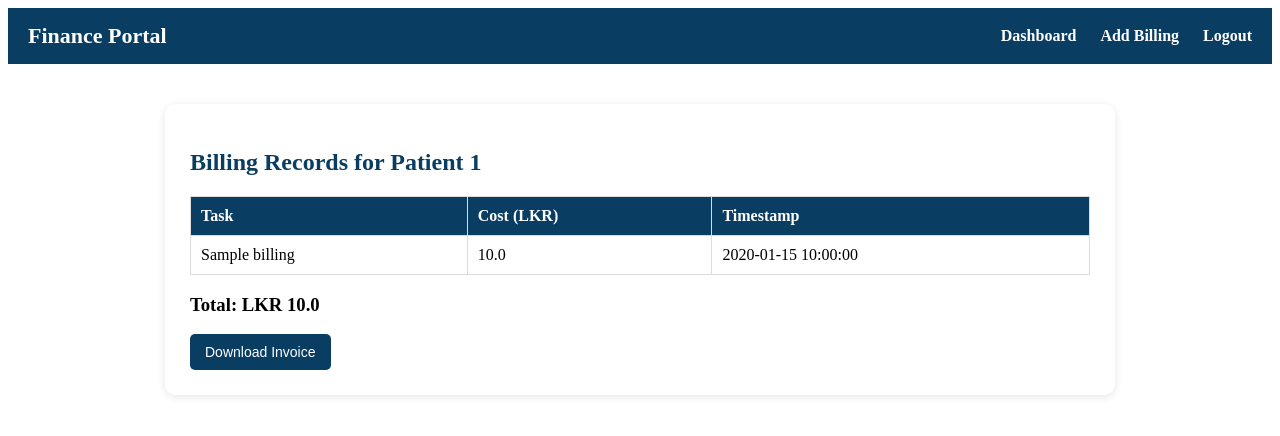
After one commit to sakna1/aims_ims, a Flask app: page /billing/patient/1 in a window 1280 px wide. The commit adds this page. Shown: the top 436 px of the page. Run offline with Flask 3, Linux system fonts and the light colour scheme; tables that the repository leaves empty hold one stand-in row (values such as "Sample post").

Commit message:
feat: update auth, billing, staff modules and add finance templates
- Updated auth, billing, and staff routes and services
- Added new finance pages (billing, patient list, dashboard, invoice, search)
- Added admin staff form
- Added/updated layout templates for finance section
- Included new finance CSS styles

```diff
--- a/ims/auth/routes.py
+++ b/ims/auth/routes.py
@@ -34,6 +34,9 @@ def login():
             elif role == "radiologist":
                 return redirect(url_for("staff_bp.radiologist_dashboard"))
 
+            elif role == "finance":
+                return redirect(url_for("staff_bp.finance_dashboard"))
+
             elif role == "patient":
                 patient = Patient.query.filter_by(username=username).first()
 
--- a/ims/billing/routes.py
+++ b/ims/billing/routes.py
@@ -1,4 +1,4 @@
-from flask import Blueprint, render_template, session, flash, redirect, url_for
+from flask import Blueprint, render_template, request, redirect, url_for, flash,session
 from ims.billing.service import BillingService
 from ims.patients.routes import patient_required  # reuse decorator
 
@@ -25,3 +25,68 @@ def billing_patient():
         total_cost=total_cost,
         payment_status=payment_status
     )
+
+@billing_bp.route("/add-billing", methods=["GET", "POST"])
+def add_billing():
+    if request.method == "POST":
+        patient_id = request.form["patient_id"]
+        task_name = request.form["task_name"]
+        cost_amount = request.form["cost_amount"]
+
+        BillingService.add_billing(patient_id, task_name, cost_amount)
+
+        flash("Billing record added!", "success")
+        return redirect(url_for("staff_bp.finance_dashboard"))
+
+    return render_template("finance/add_billing.html")
+
+
+@billing_bp.route("/search", methods=["GET", "POST"])
+def search_patient():
+    records = None
+    total = 0
+    patient_id = None
+
+    if request.method == "POST":
+        patient_id = request.form["patient_id"]
+        records = BillingService.get_billing_by_patient(patient_id)
+        total = BillingService.get_total_for_patient(patient_id)
+
+        return render_template(
+            "finance/patient_billing.html",
+            patient_id=patient_id,
+            records=records,
+            total=total
+        )
+
+    return render_template("finance/search_patient.html")
+
+@billing_bp.route("/patients")
+def view_patients():
+    patients = BillingService.get_all_patients_summary()
+    return render_template("finance/all_patients.html", patients=patients)
+
+
+@billing_bp.route("/patient/<int:patient_id>")
+def view_patient_billing(patient_id):
+    records = BillingService.get_billing_by_patient(patient_id)
+    total = BillingService.get_total_for_patient(patient_id)
+
+    return render_template(
+        "finance/patient_billing.html",
+        patient_id=patient_id,
+        records=records,
+        total=total
+    )
+
+@billing_bp.route("/invoice/<int:patient_id>")
+def generate_invoice(patient_id):
+    records = BillingService.get_billing_by_patient(patient_id)
+    total = BillingService.get_total_for_patient(patient_id)
+
+    return render_template(
+        "finance/invoice.html",
+        patient_id=patient_id,
+        records=records,
+        total=total
+    )
--- a/ims/billing/service.py
+++ b/ims/billing/service.py
@@ -14,3 +14,34 @@ class BillingService:
                           .filter(Billing.patient_id == patient_id) \
                           .scalar()
         return total if total else 0
+
+    @staticmethod
+    def add_billing(patient_id, task_name, cost_amount):
+        new_record = Billing(
+            patient_id=patient_id,
+            task_name=task_name,
+            cost_amount=cost_amount
+        )
+        db.session.add(new_record)
+        db.session.commit()
+        return new_record
+
+    @staticmethod
+    def get_billing_by_patient(patient_id):
+        return Billing.query.filter_by(patient_id=patient_id).all()
+
+    @staticmethod
+    def get_total_for_patient(patient_id):
+        total = db.session.query(func.sum(Billing.cost_amount))\
+                    .filter(Billing.patient_id == patient_id)\
+                    .scalar()
+        return total or 0
+
+    @staticmethod
+    def get_all_patients_summary():
+        results = db.session.query(
+            Billing.patient_id.label("id"),
+            func.sum(Billing.cost_amount).label("total_cost")
+        ).group_by(Billing.patient_id).all()
+
+        return results
--- a/ims/staff/routes.py
+++ b/ims/staff/routes.py
@@ -35,6 +35,12 @@ def radiologist_dashboard():
 @staff_required
 def doctor_dashboard():
     return render_template("doctor/dashboard.html")
+
+# finance Dashboard
+@staff_bp.route("/finance/dashboard")
+@staff_required
+def finance_dashboard():
+    return render_template("finance/dashboard.html")
 
 @staff_bp.route("/create-report/<int:image_id>", methods=["GET", "POST"])
 def create_report(image_id):
--- /dev/null
+++ b/static/css/finance.css
@@ -0,0 +1,86 @@
+/* NAVBAR */
+.navbar {
+    background-color: #0a3d62;
+    color: white;
+    padding: 15px 20px;
+    display: flex;
+    justify-content: space-between;
+    align-items: center;
+}
+
+.navbar h1 {
+    margin: 0;
+    font-size: 22px;
+}
+
+.nav-links a {
+    color: white;
+    margin-left: 20px;
+    text-decoration: none;
+    font-weight: bold;
+}
+
+.nav-links a:hover {
+    text-decoration: underline;
+}
+
+/* MAIN WRAPPER */
+.container {
+    max-width: 900px;
+    margin: 40px auto;
+    background: #ffffff;
+    padding: 25px;
+    border-radius: 10px;
+    box-shadow: 0 2px 8px rgba(0,0,0,0.1);
+}
+
+/* TITLES */
+h2 {
+    margin-bottom: 20px;
+    color: #0a3d62;
+}
+
+/* FORMS */
+form {
+    display: flex;
+    flex-direction: column;
+}
+
+form input, form select {
+    padding: 10px;
+    margin-bottom: 15px;
+    border: 1px solid #dcdcdc;
+    border-radius: 5px;
+}
+
+button {
+    padding: 10px 15px;
+    border: none;
+    background-color: #0a3d62;
+    color: white;
+    font-size: 14px;
+    border-radius: 5px;
+    cursor: pointer;
+}
+
+button:hover {
+    background-color: #07416d;
+}
+
+/* TABLE */
+table {
+    width: 100%;
+    border-collapse: collapse;
+    margin-top: 15px;
+}
+
+table th, table td {
+    border: 1px solid #dcdcdc;
+    padding: 10px;
+    text-align: left;
+}
+
+table th {
+    background: #0a3d62;
+    color: white;
+}
--- a/templates/admin/staff_form.html
+++ b/templates/admin/staff_form.html
@@ -20,6 +20,7 @@
         <option value="doctor" {{ 'selected' if staff and staff.role=='doctor' else '' }}>Doctor</option>
         <option value="radiologist" {{ 'selected' if staff and staff.role=='radiologist' else '' }}>Radiologist</option>
         <option value="admin" {{ 'selected' if staff and staff.role=='admin' else '' }}>Admin</option>
+        <option value="finance" {{ 'selected' if staff and staff.role=='finance' else '' }}>Finance</option>
     </select>
 
     <label>Password {{ '(Leave blank to keep same)' if staff else '' }}</label>
--- /dev/null
+++ b/templates/finance/layout.html
@@ -0,0 +1,29 @@
+<!DOCTYPE html>
+<html lang="en">
+<head>
+    <meta charset="UTF-8">
+    <meta name="viewport" content="width=device-width, initial-scale=1.0">
+    <title>Finance Portal</title>
+
+    <link rel="stylesheet" href="{{ url_for('static', filename='css/finance.css') }}">
+</head>
+
+<body>
+
+<nav class="navbar">
+    <h1>Finance Portal</h1>
+    <div class="nav-links">
+        <a href="{{ url_for('staff_bp.finance_dashboard') }}">Dashboard</a>
+        <a href="{{ url_for('billing_bp.add_billing') }}">Add Billing</a>
+        <a href="{{ url_for('auth_bp.logout') }}">Logout</a>
+
+    </div>
+</nav>
+
+<div class="container">
+    {% block content %}
+    {% endblock %}
+</div>
+
+</body>
+</html>
--- /dev/null
+++ b/templates/finance/patient_billing.html
@@ -0,0 +1,27 @@
+{% extends 'finance/layout.html' %}
+
+{% block content %}
+<h2>Billing Records for Patient {{ patient_id }}</h2>
+
+<table>
+    <tr>
+        <th>Task</th>
+        <th>Cost (LKR)</th>
+        <th>Timestamp</th>
+    </tr>
+
+    {% for record in records %}
+    <tr>
+        <td>{{ record.task_name }}</td>
+        <td>{{ record.cost_amount }}</td>
+        <td>{{ record.timestamp }}</td>
+    </tr>
+    {% endfor %}
+</table>
+
+<h3>Total: LKR {{ total }}</h3>
+
+<a href="{{ url_for('billing_bp.generate_invoice', patient_id=patient_id) }}">
+    <button>Download Invoice</button>
+</a>
+{% endblock %}
```
Also changed, not shown: templates/finance/add_billing.html (added, +22 -0 lines), templates/finance/all_patients.html (added, +25 -0 lines), templates/finance/dashboard.html (added, +13 -0 lines), templates/finance/invoice.html (added, +25 -0 lines), templates/finance/search_patient.html (added, +11 -0 lines).
